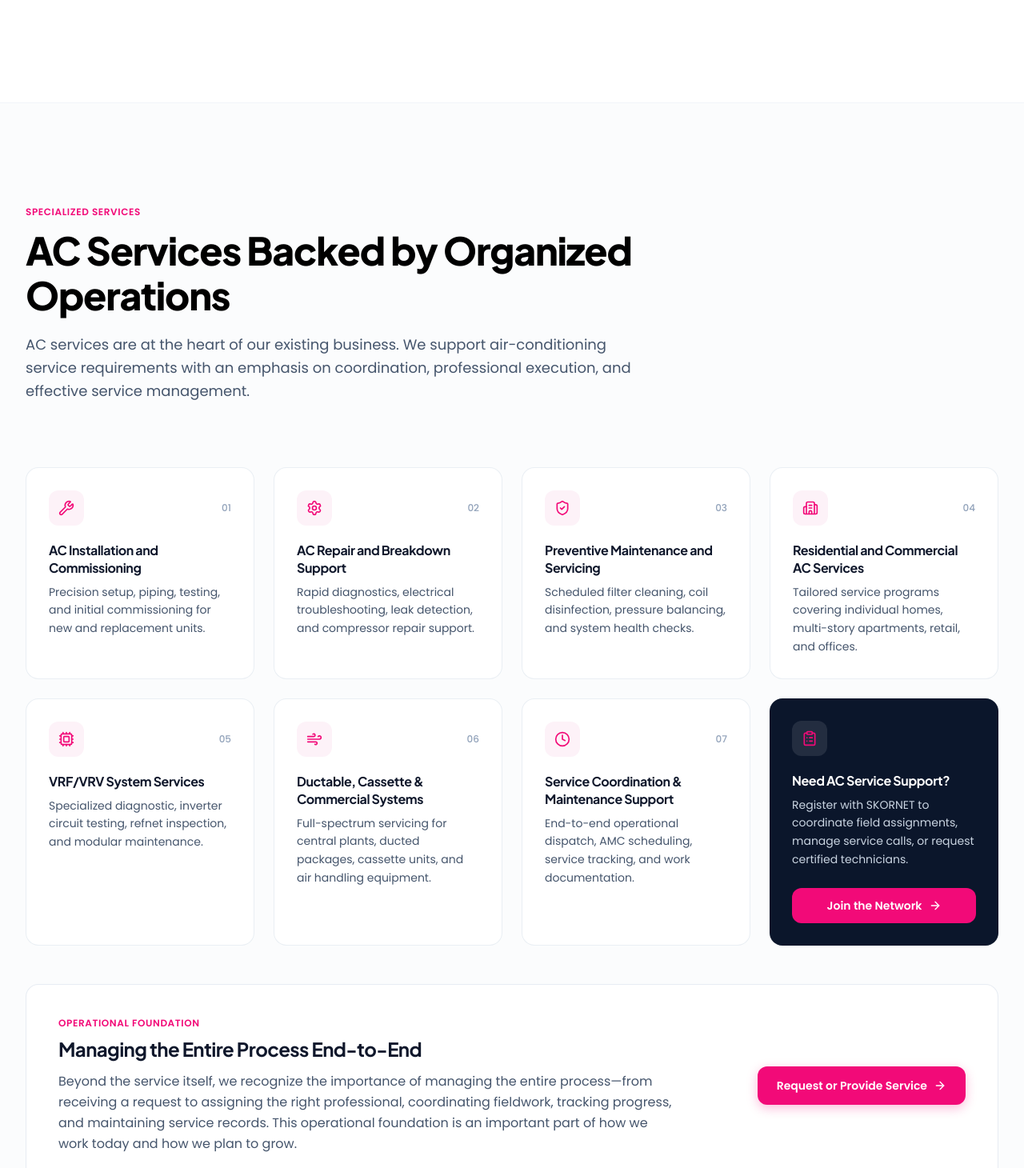
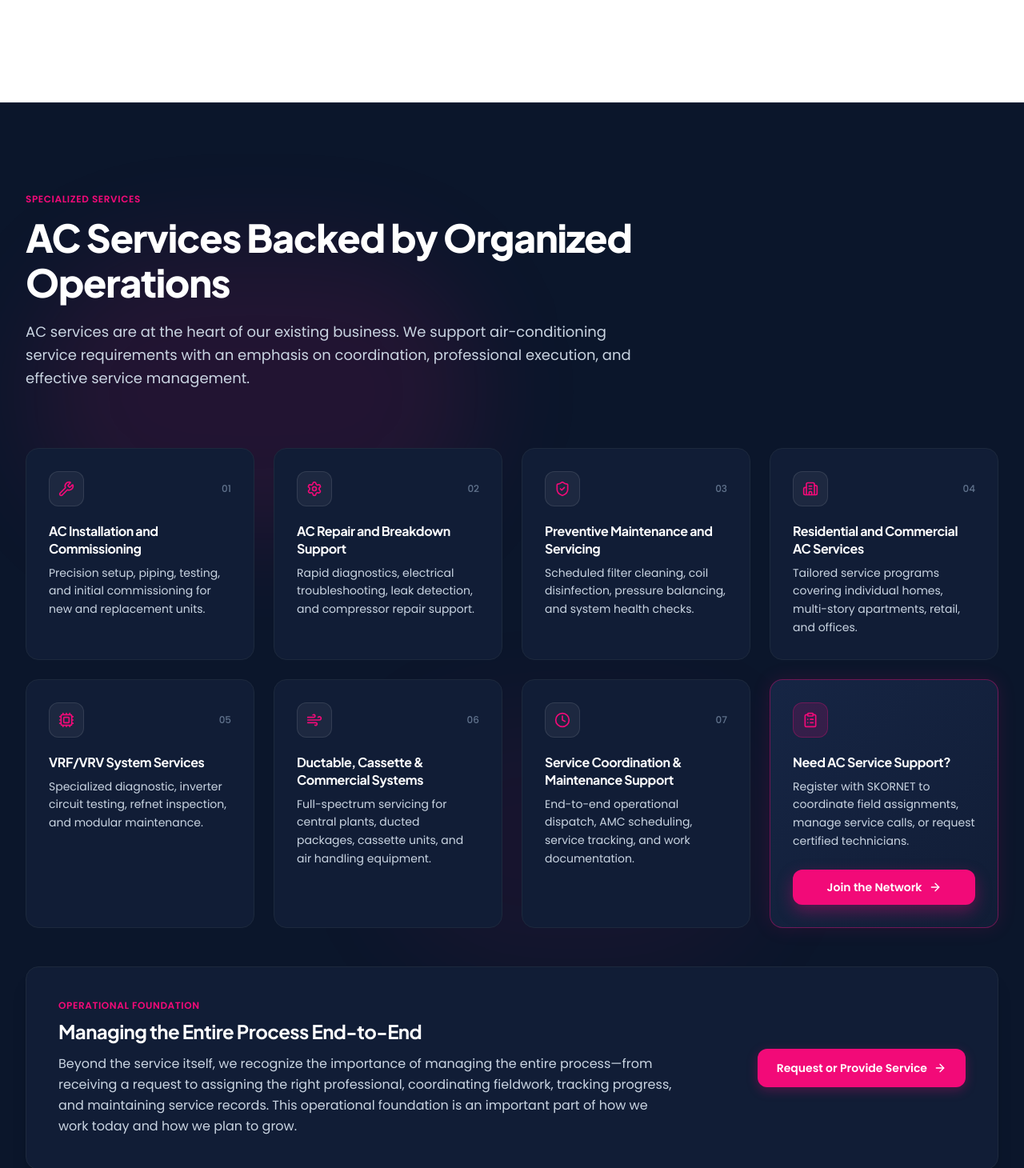
Before and after one commit to ibluairconpromotions-creator/Skornet, a React (Vite) app: page / in a window 1280 px wide. Shown: the part 2050-3510 px from the top of the page at 80% size. Built offline with nearby package versions, Linux system fonts and the light colour scheme.

Commit message:
feat: highlight Specialized Services and Why Skornet with signature navy blue backgrounds and glowing ambient accents

```diff
--- a/src/components/WhatWeDo.tsx
+++ b/src/components/WhatWeDo.tsx
@@ -52,25 +52,35 @@ export const WhatWeDo: React.FC = () => {
   ];
 
   return (
-    <section id="what-we-do" className="py-24 lg:py-32 bg-slate-50/60 text-slate-900 border-t border-slate-100">
-      <div className="max-w-7xl mx-auto px-4 sm:px-6 lg:px-8">
+    <section id="what-we-do" className="relative py-20 lg:py-28 bg-[#0B162B] text-white overflow-hidden border-t border-slate-800/80">
+      {/* Background ambient lighting glows */}
+      <div
+        className="absolute top-1/4 left-1/4 -translate-x-1/2 -translate-y-1/2 w-[35rem] h-[22rem] bg-[#F20A78]/10 rounded-full blur-3xl pointer-events-none"
+        aria-hidden="true"
+      />
+      <div
+        className="absolute bottom-1/4 right-1/4 w-[30rem] h-[20rem] bg-[#F20A78]/5 rounded-full blur-3xl pointer-events-none"
+        aria-hidden="true"
+      />
+
+      <div className="max-w-7xl mx-auto px-4 sm:px-6 lg:px-8 relative z-10">
 
         {/* Section Header */}
-        <div className="max-w-3xl mb-16 lg:mb-20">
+        <div className="max-w-3xl mb-14 lg:mb-18">
           <span className="text-xs font-semibold uppercase tracking-wider text-[#F20A78] mb-3 block">
             Specialized Services
           </span>
 
-          <h2 className="text-3xl sm:text-4xl lg:text-5xl font-extrabold text-black tracking-tight leading-[1.15] mb-5">
+          <h2 className="text-3xl sm:text-4xl lg:text-5xl font-extrabold text-white tracking-tight leading-[1.15] mb-5">
             AC Services Backed by Organized Operations
           </h2>
 
-          <p className="text-base sm:text-lg text-slate-600 leading-relaxed font-normal">
+          <p className="text-base sm:text-lg text-slate-300 leading-relaxed font-normal">
             AC services are at the heart of our existing business. We support air-conditioning service requirements with an emphasis on coordination, professional execution, and effective service management.
           </p>
         </div>
 
-        {/* 7 AC Services Cards Grid - Clean Minimalist Style */}
+        {/* 7 AC Services Cards Grid + 1 CTA Card */}
         <div className="grid grid-cols-1 md:grid-cols-2 lg:grid-cols-4 gap-6 mb-12">
           {acServices.map((service, idx) => {
             const Icon = service.icon;
@@ -78,23 +88,23 @@ export const WhatWeDo: React.FC = () => {
             return (
               <div
                 key={idx}
-                className="p-7 rounded-2xl bg-white border border-slate-200/70 hover:border-slate-300 hover:shadow-sm transition-all duration-200 flex flex-col justify-between"
+                className="p-7 rounded-2xl bg-[#111D36] border border-slate-800 hover:border-slate-700 hover:bg-[#142342] hover:shadow-lg hover:shadow-black/20 transition-all duration-200 flex flex-col justify-between"
               >
                 <div>
                   <div className="flex items-center justify-between mb-5">
-                    <div className="w-11 h-11 rounded-xl bg-pink-50 text-[#F20A78] flex items-center justify-center">
+                    <div className="w-11 h-11 rounded-xl bg-white/5 border border-white/10 text-[#F20A78] flex items-center justify-center">
                       <Icon className="w-5 h-5" />
                     </div>
-                    <span className="text-xs font-medium text-slate-400">
+                    <span className="text-xs font-medium text-slate-500">
                       {indexStr}
                     </span>
                   </div>
 
-                  <h3 className="text-base font-bold text-slate-900 mb-2 leading-snug">
+                  <h3 className="text-base font-bold text-white mb-2 leading-snug">
                     {service.title}
                   </h3>
 
-                  <p className="text-sm text-slate-600 leading-relaxed">
+                  <p className="text-sm text-slate-300 leading-relaxed font-normal">
                     {service.desc}
                   </p>
                 </div>
@@ -103,16 +113,16 @@ export const WhatWeDo: React.FC = () => {
           })}
 
           {/* 8th Card: Network Registration CTA */}
-          <div className="p-7 rounded-2xl bg-[#0B162B] text-white flex flex-col justify-between shadow-xs">
+          <div className="p-7 rounded-2xl bg-gradient-to-br from-[#162544] to-[#111D36] border border-[#F20A78]/40 shadow-[0_0_25px_rgba(242,10,120,0.12)] text-white flex flex-col justify-between">
             <div>
-              <div className="w-11 h-11 rounded-xl bg-white/10 text-[#F20A78] flex items-center justify-center mb-5">
+              <div className="w-11 h-11 rounded-xl bg-[#F20A78]/15 border border-[#F20A78]/30 text-[#F20A78] flex items-center justify-center mb-5">
                 <ClipboardList className="w-5 h-5" />
               </div>
 
               <h3 className="text-base font-bold text-white mb-2 leading-snug">
                 Need AC Service Support?
               </h3>
-              <p className="text-sm text-slate-300 leading-relaxed mb-6">
+              <p className="text-sm text-slate-300 leading-relaxed mb-6 font-normal">
                 Register with SKORNET to coordinate field assignments, manage service calls, or request certified technicians.
               </p>
             </div>
@@ -121,7 +131,7 @@ export const WhatWeDo: React.FC = () => {
               href={SITE_CONFIG.googleForm.directUrl}
               target="_blank"
               rel="noopener noreferrer"
-              className="inline-flex items-center justify-center gap-2 py-3 px-5 rounded-xl bg-[#F20A78] hover:bg-[#D8086A] text-white text-sm font-semibold transition-all"
+              className="inline-flex items-center justify-center gap-2 py-3 px-5 rounded-xl bg-[#F20A78] hover:bg-[#D8086A] text-white text-sm font-semibold transition-all shadow-[0_8px_20px_rgba(242,10,120,0.35)]"
             >
               <span>Join the Network</span>
               <ArrowRight className="w-4 h-4" />
@@ -129,16 +139,16 @@ export const WhatWeDo: React.FC = () => {
           </div>
         </div>
 
-        {/* Operational Foundation Callout - Clean Minimalist Card */}
-        <div className="rounded-2xl p-8 sm:p-10 bg-white border border-slate-200/80 flex flex-col md:flex-row items-start md:items-center justify-between gap-8">
+        {/* Operational Foundation Callout */}
+        <div className="rounded-2xl p-8 sm:p-10 bg-[#111D36] border border-slate-800 hover:border-slate-700/80 shadow-xl flex flex-col md:flex-row items-start md:items-center justify-between gap-8">
           <div className="max-w-3xl">
             <span className="text-xs font-semibold uppercase tracking-wider text-[#F20A78] mb-2 block">
               Operational Foundation
             </span>
-            <h4 className="text-xl sm:text-2xl font-bold text-slate-900 mb-3">
+            <h4 className="text-xl sm:text-2xl font-bold text-white mb-3">
               Managing the Entire Process End-to-End
             </h4>
-            <p className="text-base text-slate-600 leading-relaxed font-normal">
+            <p className="text-base text-slate-300 leading-relaxed font-normal">
               Beyond the service itself, we recognize the importance of managing the entire process—from receiving a request to assigning the right professional, coordinating fieldwork, tracking progress, and maintaining service records. This operational foundation is an important part of how we work today and how we plan to grow.
             </p>
           </div>
@@ -147,7 +157,7 @@ export const WhatWeDo: React.FC = () => {
             href={SITE_CONFIG.googleForm.directUrl}
             target="_blank"
             rel="noopener noreferrer"
-            className="btn-primary shrink-0 inline-flex items-center justify-center gap-2 px-6 py-3.5 rounded-xl text-sm font-semibold text-white whitespace-nowrap shadow-xs"
+            className="btn-primary shrink-0 inline-flex items-center justify-center gap-2 px-6 py-3.5 rounded-xl text-sm font-semibold text-white whitespace-nowrap shadow-[0_8px_20px_rgba(242,10,120,0.35)]"
           >
             <span>Request or Provide Service</span>
             <ArrowRight className="w-4 h-4" />
--- a/src/components/WhySkornet.tsx
+++ b/src/components/WhySkornet.tsx
@@ -43,43 +43,53 @@ export const WhySkornet: React.FC = () => {
   ];
 
   return (
-    <section id="why-skornet" className="py-24 lg:py-32 bg-white text-slate-900 border-t border-slate-100">
-      <div className="max-w-7xl mx-auto px-4 sm:px-6 lg:px-8">
+    <section id="why-skornet" className="relative py-20 lg:py-28 bg-[#0B162B] text-white overflow-hidden border-t border-slate-800/80">
+      {/* Background ambient lighting glows */}
+      <div
+        className="absolute top-1/3 left-1/4 -translate-x-1/2 -translate-y-1/2 w-[35rem] h-[22rem] bg-[#F20A78]/10 rounded-full blur-3xl pointer-events-none"
+        aria-hidden="true"
+      />
+      <div
+        className="absolute bottom-1/3 right-1/4 w-[30rem] h-[20rem] bg-[#F20A78]/5 rounded-full blur-3xl pointer-events-none"
+        aria-hidden="true"
+      />
+
+      <div className="max-w-7xl mx-auto px-4 sm:px-6 lg:px-8 relative z-10">
 
         {/* Section Header */}
-        <div className="max-w-3xl mb-16 lg:mb-20">
+        <div className="max-w-3xl mb-14 lg:mb-18">
           <span className="text-xs font-semibold uppercase tracking-wider text-[#F20A78] mb-3 block">
             Why Skornet
           </span>
 
-          <h2 className="text-3xl sm:text-4xl lg:text-5xl font-extrabold text-black tracking-tight leading-[1.15] mb-5">
+          <h2 className="text-3xl sm:text-4xl lg:text-5xl font-extrabold text-white tracking-tight leading-[1.15] mb-5">
             Built Around Better Service Coordination
           </h2>
 
-          <p className="text-base sm:text-lg text-slate-600 leading-relaxed font-normal">
+          <p className="text-base sm:text-lg text-slate-300 leading-relaxed font-normal">
             Addressing fragmented field operations through structured workflows, verifiable accountability, and connected technology.
           </p>
         </div>
 
-        {/* 6 Reasons Grid - Clean Minimalist Style */}
+        {/* 6 Reasons Grid */}
         <div className="grid grid-cols-1 md:grid-cols-2 lg:grid-cols-3 gap-6 lg:gap-8">
           {reasons.map((item, idx) => {
             const Icon = item.icon;
             return (
               <div
                 key={idx}
-                className="p-8 rounded-2xl bg-slate-50/70 hover:bg-white border border-slate-200/70 hover:border-slate-300 hover:shadow-sm transition-all duration-200 flex flex-col justify-between"
+                className="p-8 rounded-2xl bg-[#111D36] hover:bg-[#142342] border border-slate-800 hover:border-slate-700 hover:shadow-xl hover:shadow-black/25 transition-all duration-200 flex flex-col justify-between"
               >
                 <div>
-                  <div className="w-11 h-11 rounded-xl bg-pink-50 text-[#F20A78] flex items-center justify-center mb-5">
+                  <div className="w-11 h-11 rounded-xl bg-white/5 border border-white/10 text-[#F20A78] flex items-center justify-center mb-5">
                     <Icon className="w-5 h-5" />
                   </div>
 
-                  <h3 className="text-xl font-bold text-slate-900 mb-3 tracking-tight">
+                  <h3 className="text-xl font-bold text-white mb-3 tracking-tight">
                     {item.title}
                   </h3>
 
-                  <p className="text-base text-slate-600 leading-relaxed font-normal">
+                  <p className="text-base text-slate-300 leading-relaxed font-normal">
                     {item.desc}
                   </p>
                 </div>
```
